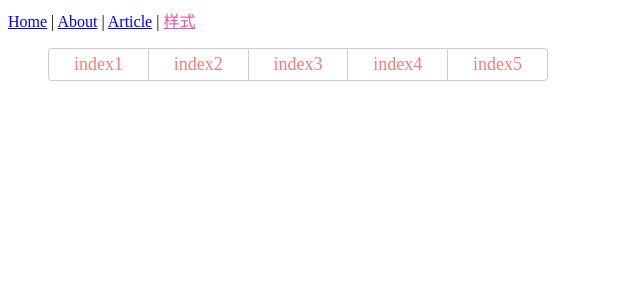
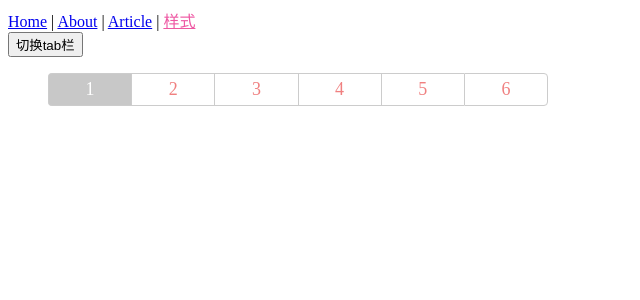
Before and after one commit to tong-yongze/vue-review-1.30-, a Vue app: page /#/classandstyle in a window 1280 px wide. Shown: the top 300 px of the page, without its empty margins (0-640 px from the left). Built offline with nearby package versions, Linux system fonts and the light colour scheme.

Commit message:
实现class的切换

```diff
--- a/src/views/classandstyle.vue
+++ b/src/views/classandstyle.vue
@@ -1,11 +1,20 @@
 <template>
   <div>
-    <ul class="tab__ul--main">
-      <li>index1</li>
-      <li>index2</li>
-      <li>index3</li>
-      <li>index4</li>
-      <li>index5</li>
+    <button @click="flag = !flag">切换tab栏</button>
+    <ul class="tab__ul--main" v-if="flag">
+      <li
+      v-for="item in 6"
+      :key="item"
+      :class="{active:currActice === item }"
+      @click="toggle(item)">{{ item }}</li>
+    </ul>
+
+      <ul class="tab__ul--main" v-else>
+      <li
+      v-for="item in 13"
+      :key="item"
+      :class="{active:currActice === item }"
+      @click="toggle(item)">{{ item }}</li>
     </ul>
   </div>
 </template>
@@ -13,6 +22,18 @@
 <script>
 export default {
   name: 'ClassAndStyle',
+  data() {
+    return {
+      currActice: 1,
+      flag: true
+    };
+  },
+  methods: {
+    toggle(param) {
+      // console.log(param);
+      this.currActice = param
+    }
+  },
 };
 </script>
 
@@ -31,12 +52,20 @@ ul {
     text-align: center;
     padding: 5px 10px;
     border-right: none;
+    cursor: pointer;
     &:last-child {
-       border: 1px solid #ccc;
-        border-radius: 0 4px 4px 0;
+      border: 1px solid #ccc;
+      border-radius: 0 4px 4px 0;
     }
-      &:first-child {
-       border-radius: 4px 0 0 4px;
+    &:first-child {
+      border-radius: 4px 0 0 4px;
+    }
+    &:hover {
+      background-color: rgba(200, 200, 200, 0.3);
+    }
+    &.active {
+      color: white;
+        background-color: rgba(200, 200, 200, 1);
     }
   }
 }
```
